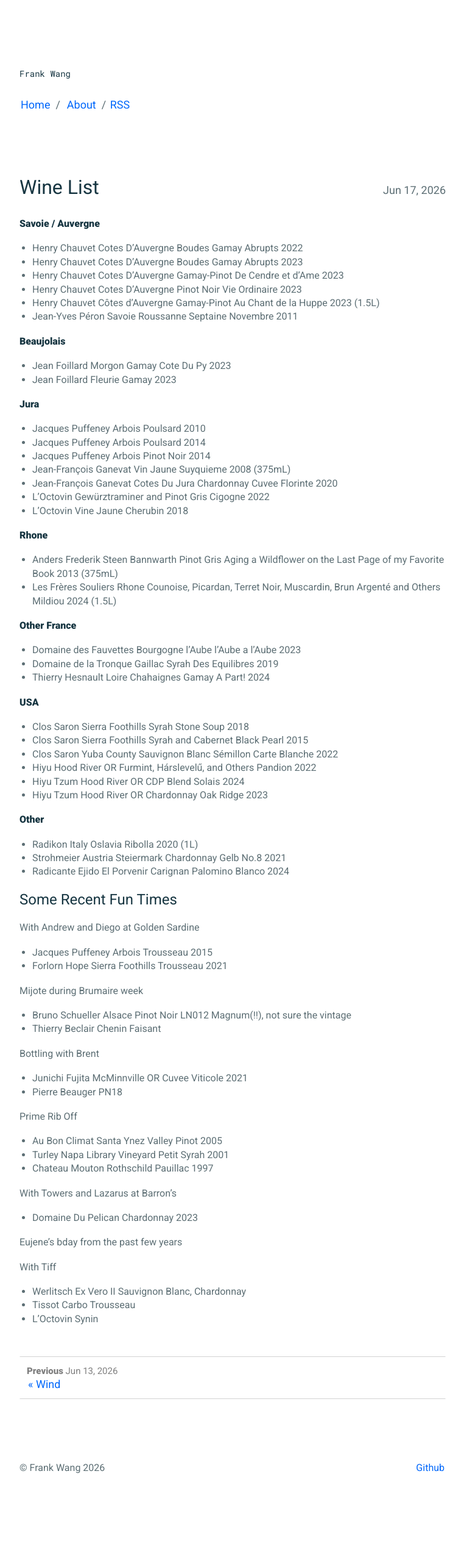
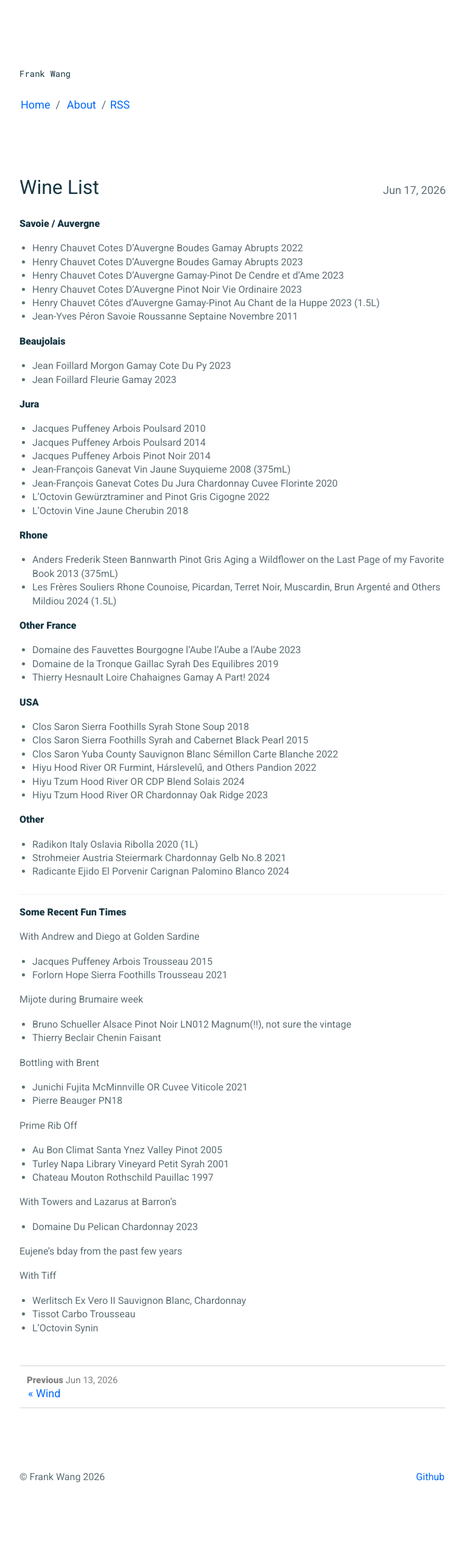
Before and after one commit to frankwang95/frankwang95.github.io, a Jekyll site: the page built from _posts/2026-06-17-wine-list.md, in a window 1280 px wide. Shown: the whole page at 61% size, without its empty margins (258-1020 px from the left). Built offline with Jekyll 4.4.1, drawn with Linux system fonts in a browser that asks for light colours.

```diff
--- a/_posts/2026-06-17-wine-list.md
+++ b/_posts/2026-06-17-wine-list.md
@@ -54,7 +54,9 @@ date: 2026-06-17
 * Strohmeier Austria Steiermark Chardonnay Gelb No.8 2021
 * Radicante Ejido El Porvenir Carignan Palomino Blanco 2024
 
-# Some Recent Fun Times
+------
+
+**Some Recent Fun Times**
 
 With Andrew and Diego at Golden Sardine
 * Jacques Puffeney Arbois Trousseau 2015
```
